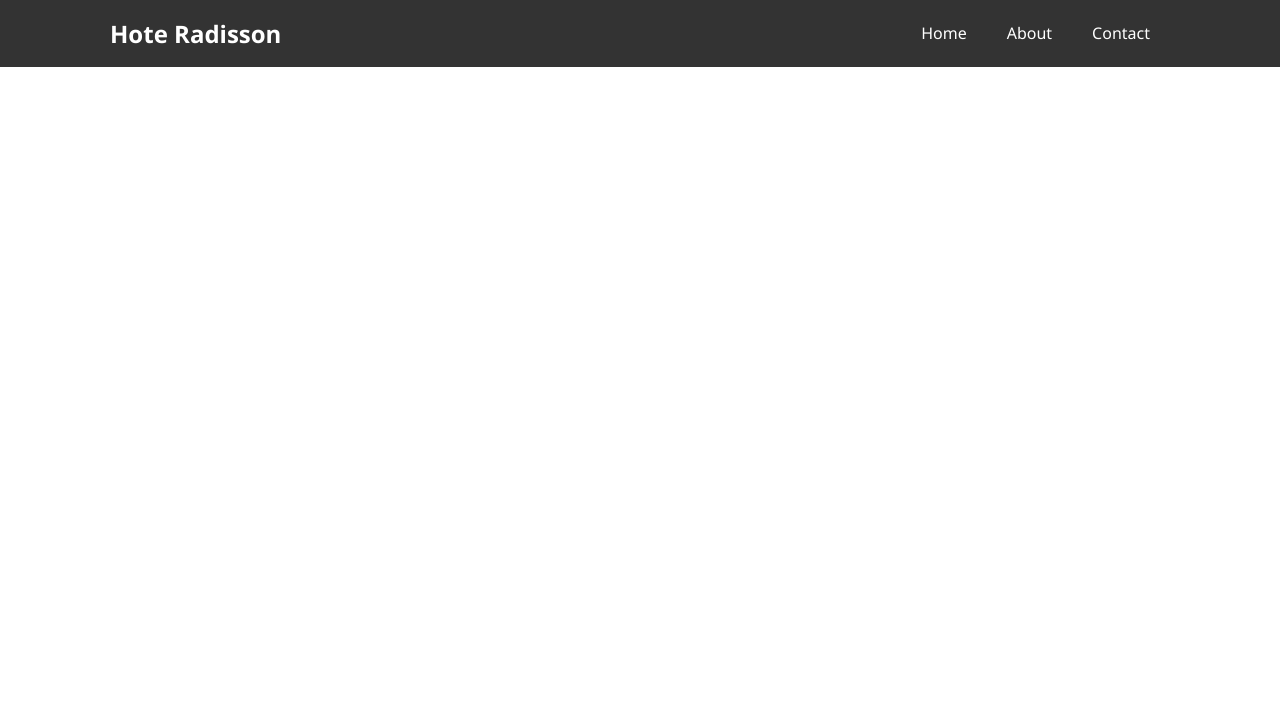
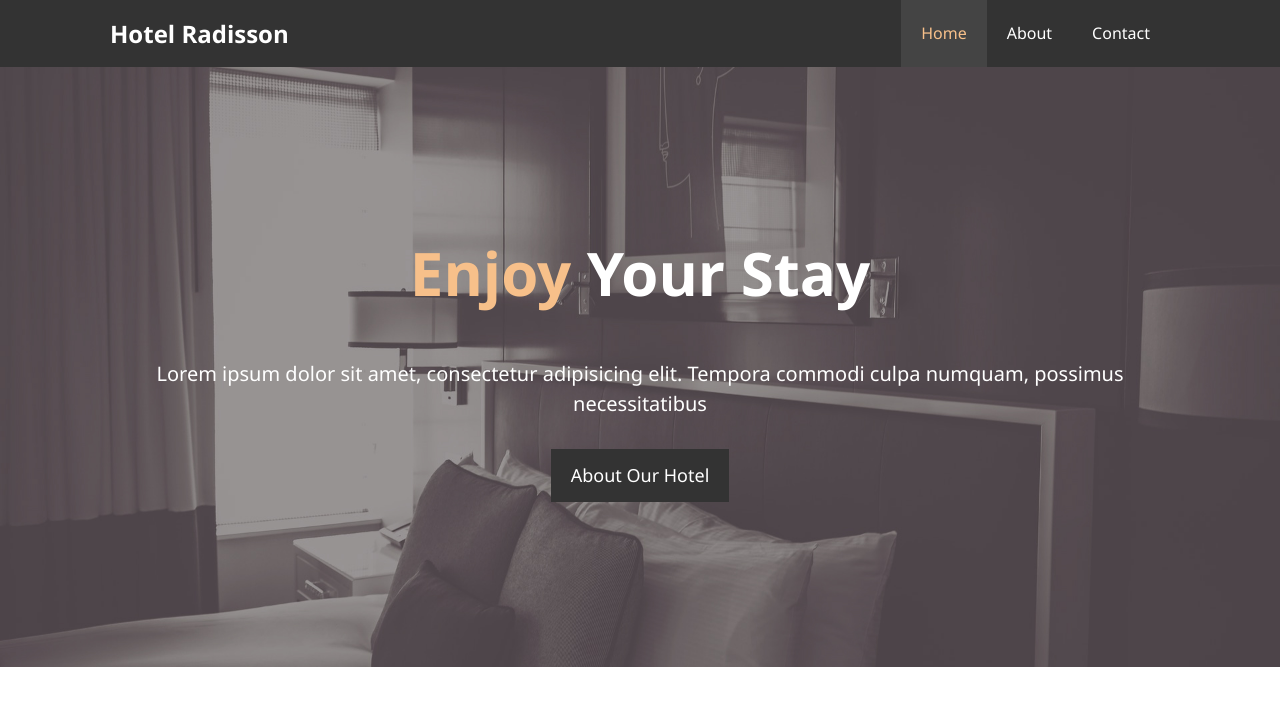
Before and after one commit to mabfahad/practice, a PHP site: page / in a window 1280 px wide. Shown: the top 706 px of the page. Run offline with PHP 8.4, Linux system fonts and the light colour scheme.

Commit message:
Style showcase content

```diff
--- a/hotel-website/css/style.css
+++ b/hotel-website/css/style.css
@@ -19,7 +19,6 @@ h1,
 h2,
 h3 {
   padding-bottom: 20px;
-  color: red;
 }
 p {
   margin: 10px 0;
@@ -30,6 +29,28 @@ p {
   max-width: 1100px;
   overflow: auto;
   padding: 0 20px;
+}
+
+.text-primary {
+  color: #f7c08a;
+}
+
+.lead {
+  font-size: 20px;
+}
+.btn {
+  display: inline-block;
+  font-size: 18px;
+  color: #fff;
+  background: #333;
+  padding: 13px 20px;
+  border: none;
+  cursor: pointer;
+}
+
+.btn:hover {
+  background: #f7c08a;
+  columns: #333;
 }
 
 /*naavbar*/
@@ -61,7 +82,29 @@ p {
   text-align: center;
 }
 
-#navbar ul li a:hover {
+#navbar ul li a:hover,
+#navbar ul li a.current {
   background: #444;
   color: #f7c08a;
 }
+
+/*Showcase*/
+#showcase {
+  background: url('../img/showcase.jpg') no-repeat center center/cover;
+  height: 600px;
+}
+
+#showcase .showcase-content {
+  color: #fff;
+  text-align: center;
+  padding-top: 170px;
+}
+
+#showcase .showcase-content h1 {
+  font-size: 60px;
+  line-height: 1.2em;
+}
+#showcase .showcase-content p {
+  padding: 20px;
+  line-height: 1.5em;
+}
--- a/hotel-website/index.html
+++ b/hotel-website/index.html
@@ -14,16 +14,27 @@
   <header>
     <nav id="navbar">
       <div class="container">
-        <h1 class="logo"><a href="index.html">Hote Radisson</a></h1>
+        <h1 class="logo"><a href="index.html">Hotel Radisson</a></h1>
         <ul>
           <li><a class="current" href="index.html">Home</a></li>
-          <li><a class="current" href="about.html">About</a></li>
-          <li><a class="current" href="contact.html">Contact</a></li>
+          <li><a class="" href="about.html">About</a></li>
+          <li><a class="" href="contact.html">Contact</a></li>
         </ul>
       </div>
     </nav>
   </header>
-  <main></main>
+
+  <div id="showcase">
+    <div class="container">
+      <div class="showcase-content">
+        <h1 class=""><span class="text-primary">Enjoy</span> Your Stay</h1>
+        <p class="lead">Lorem ipsum dolor sit amet, consectetur adipisicing elit. Tempora commodi culpa numquam,
+          possimus
+          necessitatibus</p>
+        <a class="btn" href="about.html">About Our Hotel</a>
+      </div>
+    </div>
+  </div>
 </body>
 
 </html>
```
Also changed, not shown: hotel-website/img/css/style.css (deleted, +0 -56 lines).
